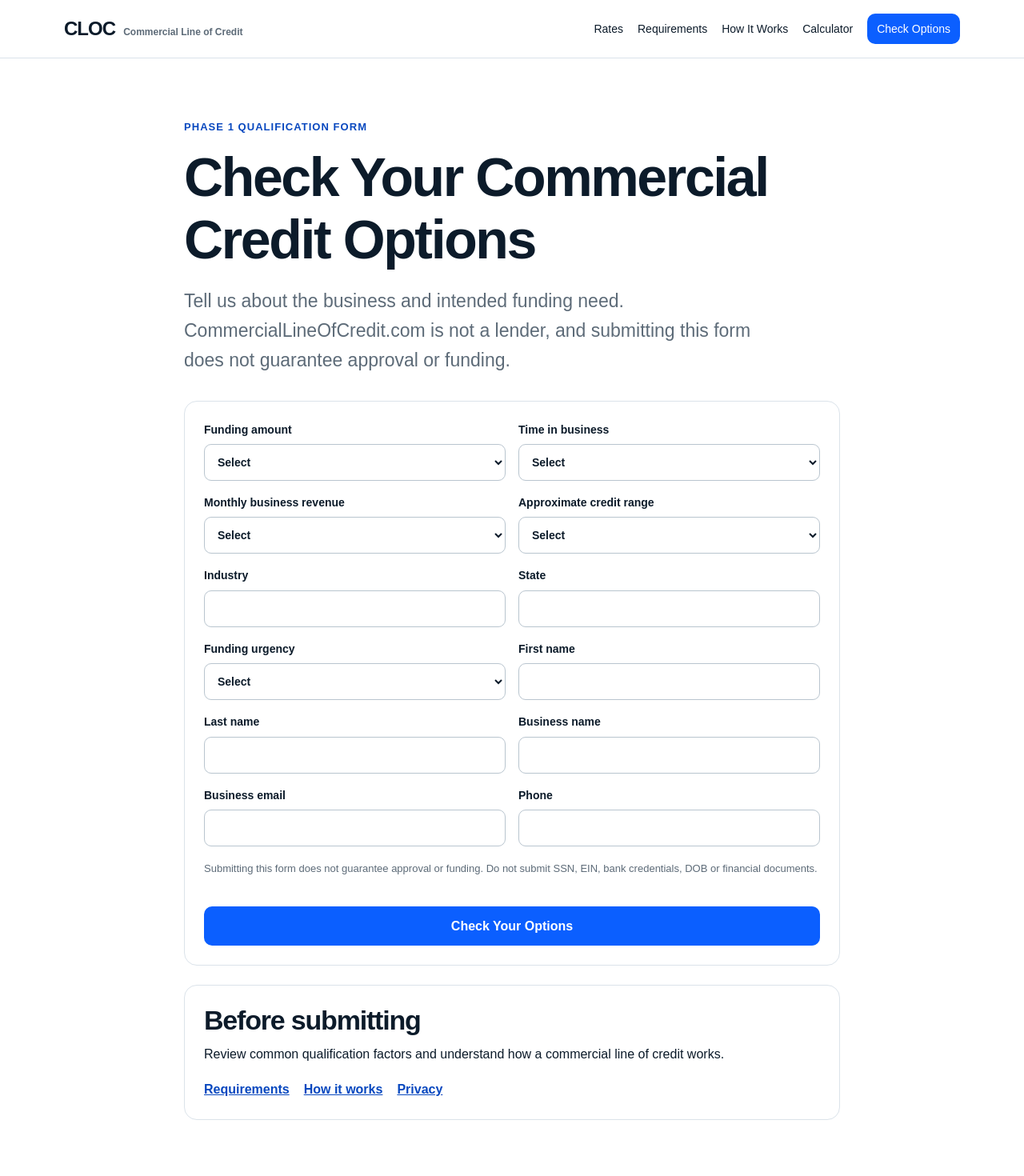
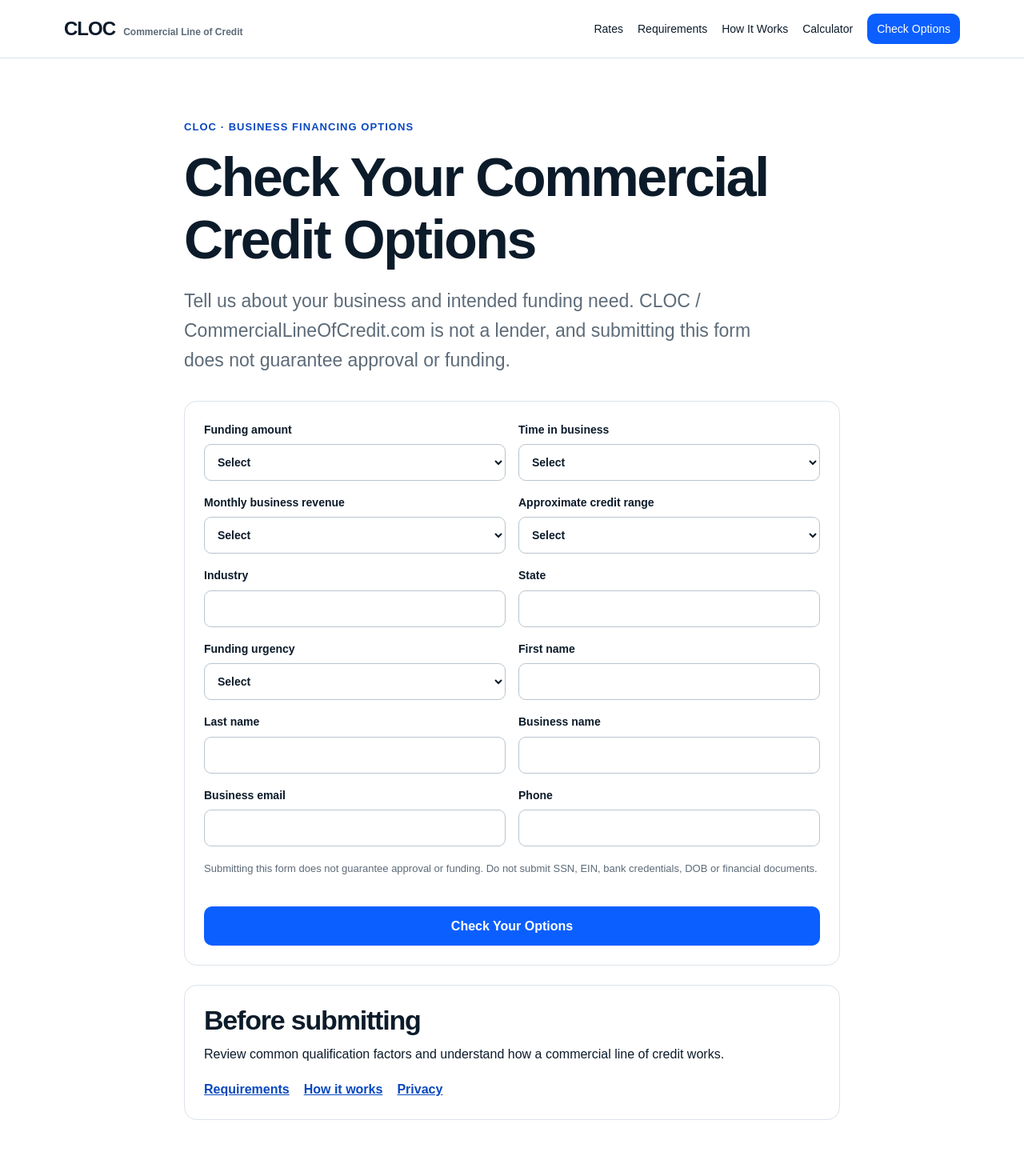
Before and after one commit to digiroiio-lgtm/CommercialLineOfCredit.com, a Next.js app: page /check-options in a window 1280 px wide. Shown: the top 1470 px of the page at 80% size. Built offline with nearby package versions, Linux system fonts and the light colour scheme.

Commit message:
CLOC Phase 1: finalize app/check-options/page.tsx

```diff
--- a/app/check-options/page.tsx
+++ b/app/check-options/page.tsx
@@ -1,5 +1,19 @@
 import type { Metadata } from "next";
 import Link from "next/link";
 import QualificationForm from "@/components/QualificationForm";
-export const metadata:Metadata={title:"Check Commercial Credit Options | CommercialLineOfCredit.com",description:"Provide basic business information to organize your commercial line of credit needs. No SSN, EIN, bank credentials or financial documents required.",alternates:{canonical:"/check-options/"}};
-export default function Page(){return <section className="section"><div className="container narrow"><span className="eyebrow">Phase 1 qualification form</span><h1>Check Your Commercial Credit Options</h1><p className="lead">Tell us about the business and intended funding need. CommercialLineOfCredit.com is not a lender, and submitting this form does not guarantee approval or funding.</p><QualificationForm/><div className="panel resource-panel"><h2>Before submitting</h2><p>Review common qualification factors and understand how a commercial line of credit works.</p><div className="resource-links"><Link href="/requirements/">Requirements</Link><Link href="/how-it-works/">How it works</Link><Link href="/privacy/">Privacy</Link></div></div></div></section>}
+
+export const metadata:Metadata={
+  title:"Check Commercial Credit Options",
+  description:"Provide basic business information to organize your commercial line of credit needs. No SSN, EIN, bank credentials or financial documents required.",
+  alternates:{canonical:"/check-options/"}
+};
+
+export default function Page(){
+  return <section className="section"><div className="container narrow">
+    <span className="eyebrow">CLOC · Business financing options</span>
+    <h1>Check Your Commercial Credit Options</h1>
+    <p className="lead">Tell us about your business and intended funding need. CLOC / CommercialLineOfCredit.com is not a lender, and submitting this form does not guarantee approval or funding.</p>
+    <QualificationForm/>
+    <div className="panel resource-panel"><h2>Before submitting</h2><p>Review common qualification factors and understand how a commercial line of credit works.</p><div className="resource-links"><Link href="/requirements/">Requirements</Link><Link href="/how-it-works/">How it works</Link><Link href="/privacy/">Privacy</Link></div></div>
+  </div></section>
+}
```
